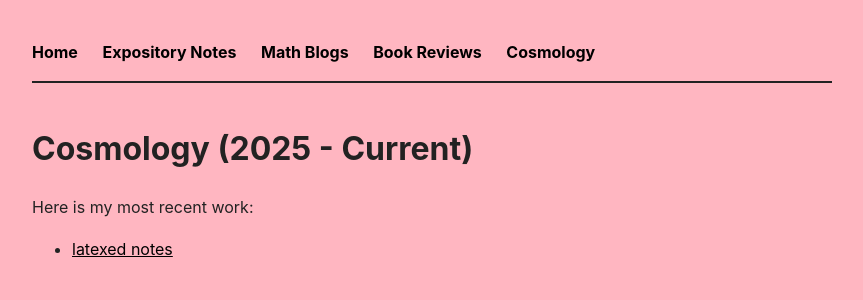
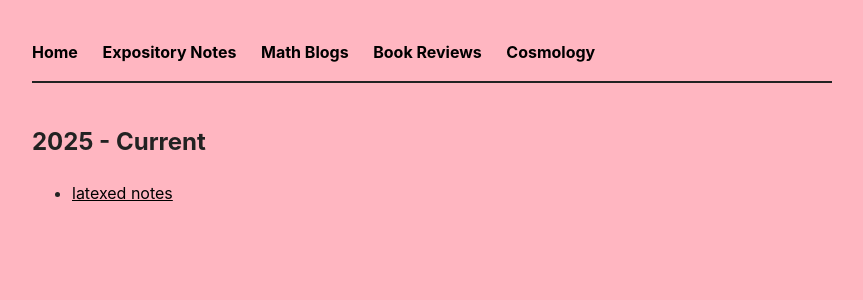
Before and after one commit to KatherineHChoi/katherinehchoi.github.io, a Jekyll site: the page built from cosmo-hy.md, in a window 1280 px wide. Shown: the top 300 px of the page, without its empty margins (208-1071 px from the left). Built offline with Jekyll 4.4.1, drawn with Linux system fonts in a browser that asks for light colours.

Commit message:
Change heading level for cosmology section

```diff
--- a/cosmo-hy.md
+++ b/cosmo-hy.md
@@ -2,7 +2,6 @@
 layout: default
 title: 2025-Current
 ---
-# Cosmology (2025 - Current)
+## 2025 - Current
 
-Here is my most recent work:
 * [latexed notes](/pdfs/current-draft.pdf)
```
